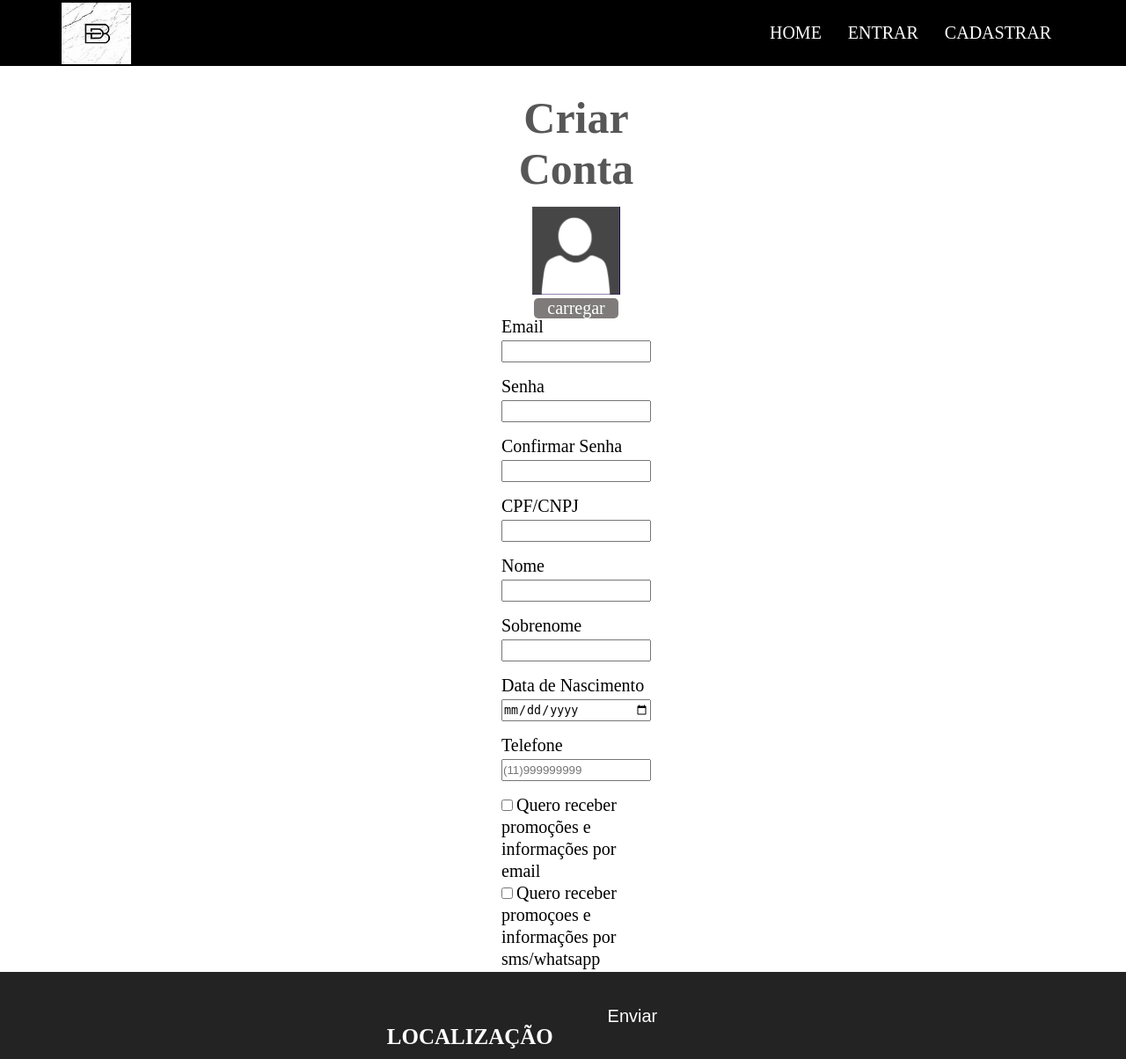
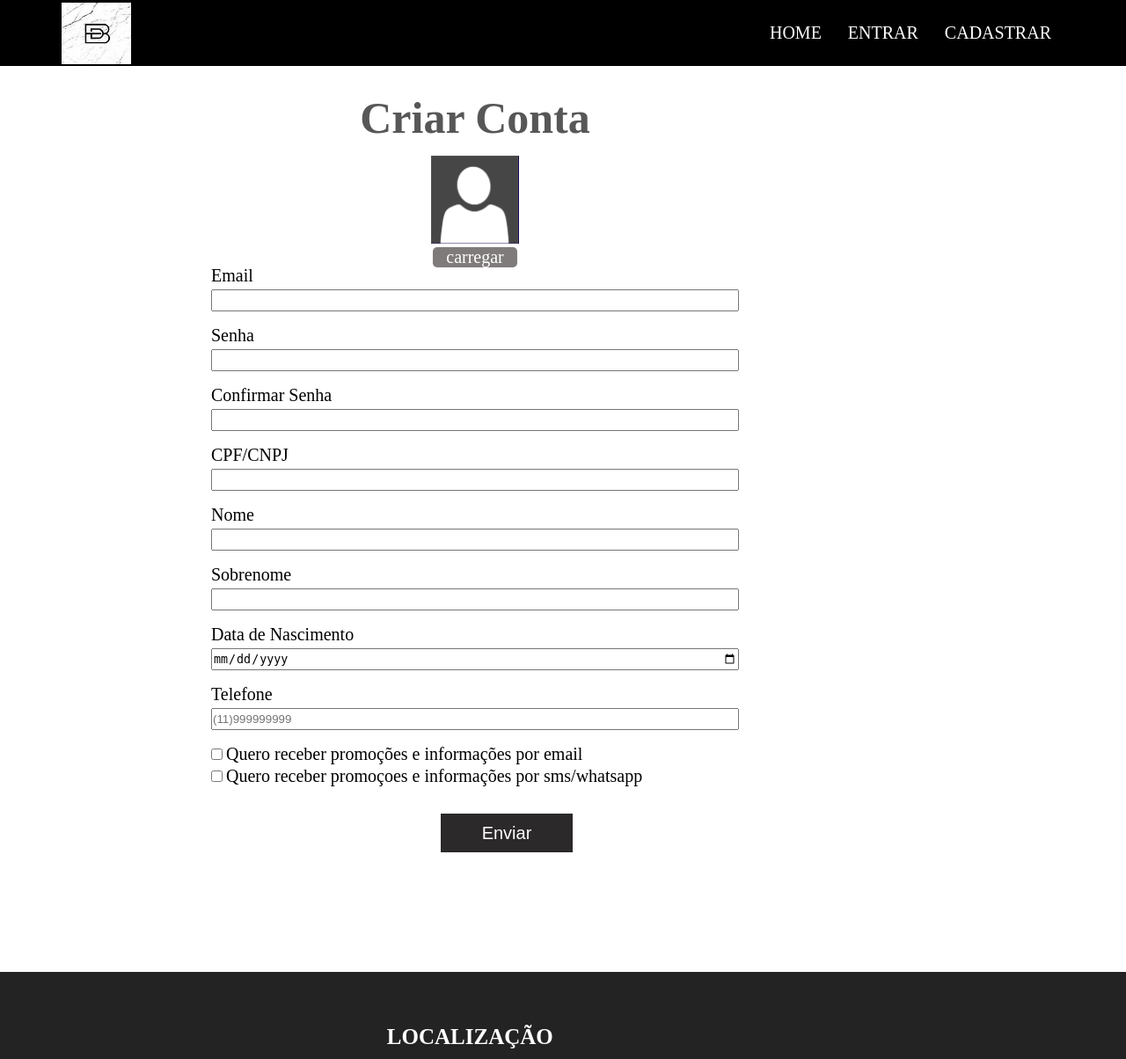
Before and after one commit to Belle-Design/projetoIntegrador, a web app: file cadastro.html in a window 1280 px wide. Shown: the top 1204 px of the page at 88% size. Run offline with its HTML, style and script files only (its server is not run), Linux system fonts and the light colour scheme.

Commit message:
now is OK to go - fixing more bugs

```diff
--- a/css/cadastro.css
+++ b/css/cadastro.css
@@ -6,9 +6,8 @@
     box-sizing: border-box;
 }
 .body {
-    width: 340px;
+    width: 1000px;
     margin: 0 auto;
-    height:600px;
 
 }
 #section2 {
```
